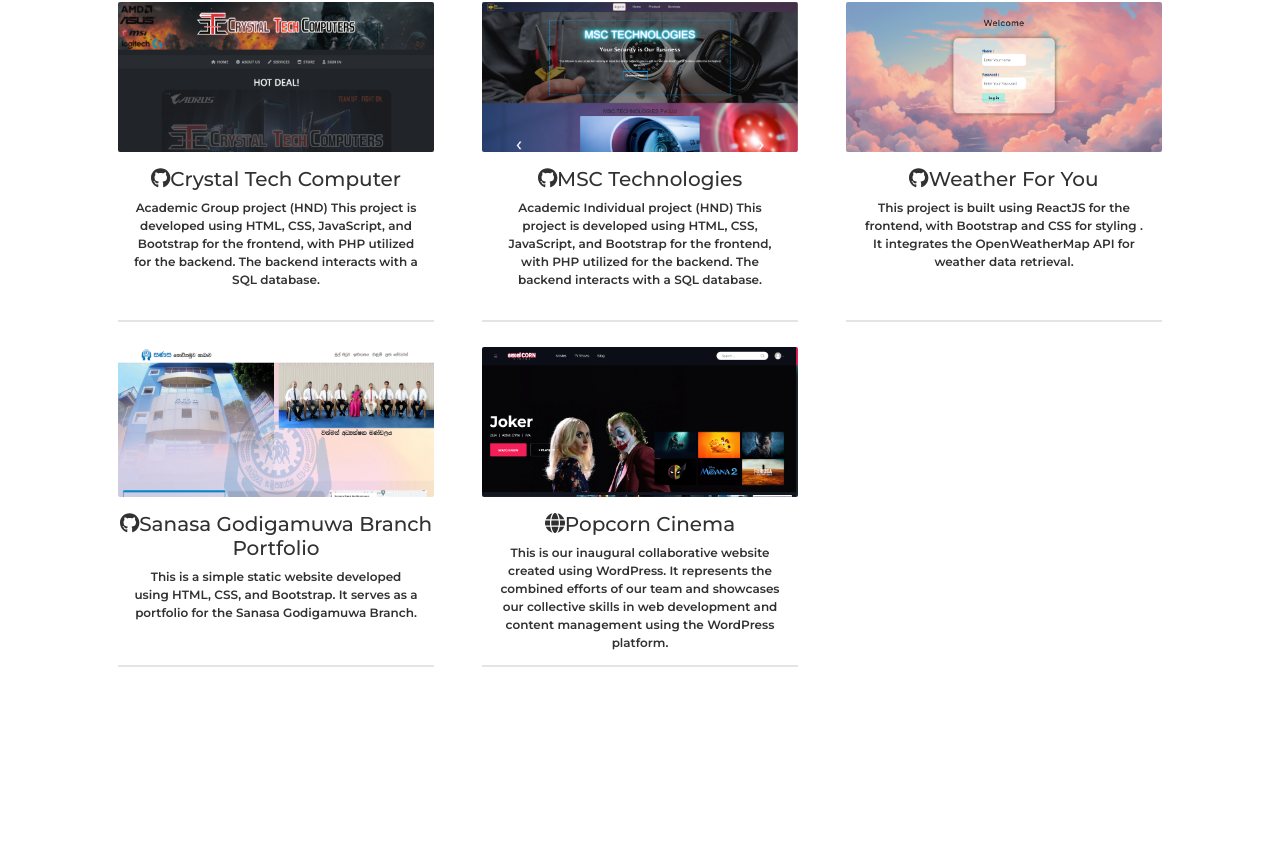
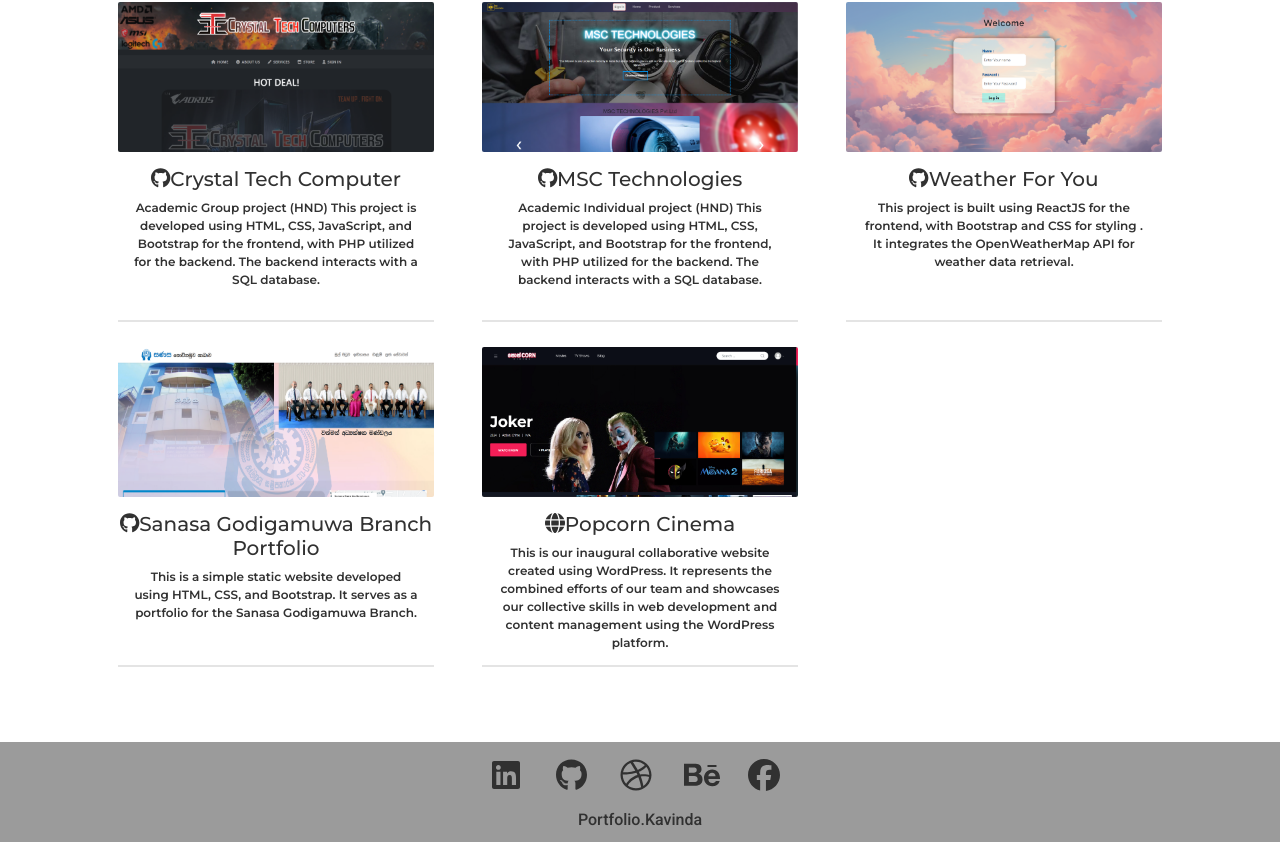
Before and after one commit to Kavinda-liyan/portfolio, a React (Create React App) app: page / in a window 1280 px wide. Shown: the part 2090-2932 px from the top of the page. Before the commit the page ends 2832 px from the top, so only its background shows below. Built offline with nearby package versions, Linux system fonts and the light colour scheme.

Commit message:
footer commit

```diff
--- a/src/Components/contents.jsx
+++ b/src/Components/contents.jsx
@@ -6,6 +6,7 @@
 import { Container } from "react-bootstrap";
 import '../css/content.css';
 import Projects from "./projects";
+
 
 function NewContents(){
     return(
@@ -28,6 +29,8 @@
 
     </div>
 
+
+
         </Container>
 
     );
--- /dev/null
+++ b/src/Components/footer.jsx
@@ -0,0 +1,40 @@
+import React from "react";
+import { Col, Container, Row } from "react-bootstrap";
+import '../css/footer.css';
+import { FontAwesomeIcon } from "@fortawesome/react-fontawesome";
+import { faBehance, faDribbble, faFacebook, faGithub, faLinkedin } from "@fortawesome/free-brands-svg-icons";
+import { Link } from "react-router-dom";
+
+
+function Footer(){
+    return(
+<Container className="footerContainer">
+    <Row className="logofooter">
+        <Col lg={2}>
+            <Link to={"https://www.linkedin.com/in/kavinda-liyanaarachchi-729b14262/"} target="_blank"><FontAwesomeIcon icon={faLinkedin}></FontAwesomeIcon> </Link>
+
+        </Col>
+        <Col lg={2}>
+        <Link to={"https://github.com/Kavinda-liyan"} target="_blank"><FontAwesomeIcon icon={faGithub}></FontAwesomeIcon> </Link>
+            </Col>
+            <Col lg={2}>
+            <Link to={"https://dribbble.com/Liyanaarchchi"} target="_blank"><FontAwesomeIcon icon={faDribbble}></FontAwesomeIcon> </Link>
+
+            </Col>
+            <Col lg={2}>
+            <Link ><FontAwesomeIcon icon={faBehance}></FontAwesomeIcon> </Link>
+
+            </Col>
+            <Col lg={2}>
+            <Link to={"https://www.facebook.com/kavinda.chamara.14"} target="_blank"><FontAwesomeIcon icon={faFacebook}></FontAwesomeIcon> </Link>
+
+            </Col>
+
+    </Row>
+    <h6>Portfolio.Kavinda</h6>
+
+</Container>
+    );
+}
+
+export default Footer;
--- a/src/Components/projects.jsx
+++ b/src/Components/projects.jsx
@@ -14,6 +14,7 @@
 import { FontAwesomeIcon } from "@fortawesome/react-fontawesome";
 import { faGithub, faWebAwesome } from "@fortawesome/free-brands-svg-icons";
 import { faGlobe } from "@fortawesome/free-solid-svg-icons";
+
 
 
 function Projects(){
@@ -55,6 +56,8 @@
                     </Row>
 
 
+
+
             </Container>
 
         </Container>
--- a/src/Home/home.jsx
+++ b/src/Home/home.jsx
@@ -3,12 +3,14 @@
 import NewContents from "../Components/contents";
 import ScrollToTop from "../Components/ScrollToTop";
 import '../css/style.css'
+import Footer from "../Components/footer";
 function Home(){
     return(
         <div>
  <NavBar/>
  <NewContents/>
  <ScrollToTop/>
+ <Footer/>
 
 
         </div>
--- /dev/null
+++ b/src/css/footer.css
@@ -0,0 +1,20 @@
+.footerContainer{
+    background:rgb(155, 155, 155);
+    height: 100px;
+    min-width: 100%;
+}
+.logofooter{
+    padding-top: 10px;
+    padding-bottom: 10px;
+    justify-content: center;
+}
+.logofooter .col-lg-2{
+    width: 5%;
+}
+.logofooter .col-lg-2 a{
+    font-size: 32px;;
+}
+.footerContainer  h6{
+    text-align: center;
+    padding-bottom: 10px;
+}
```
